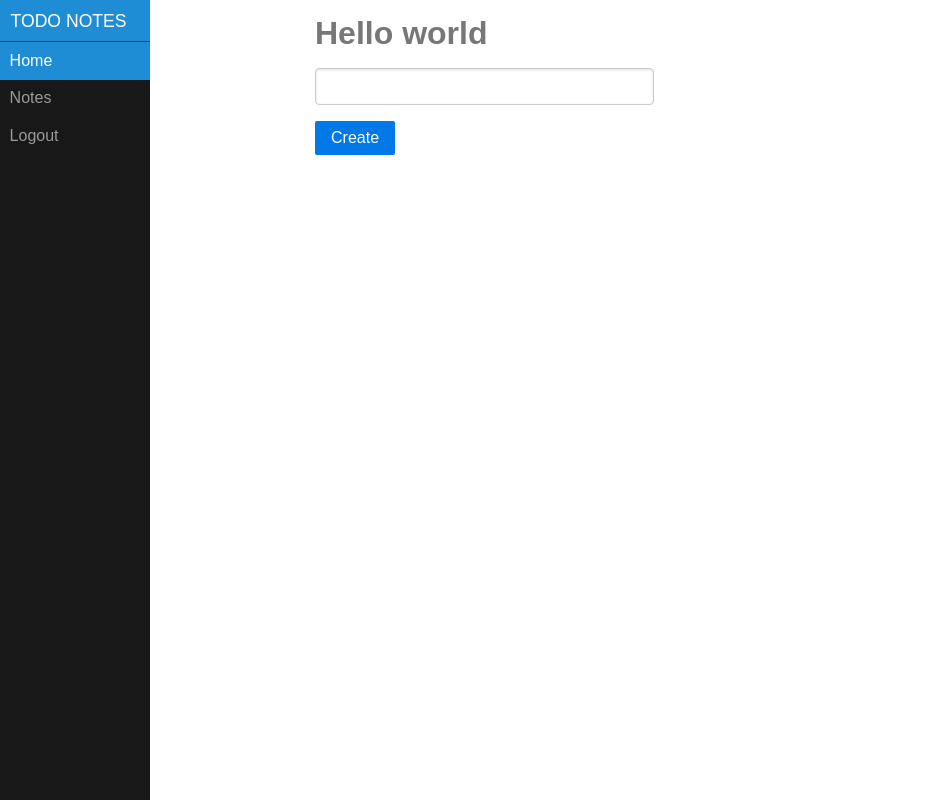
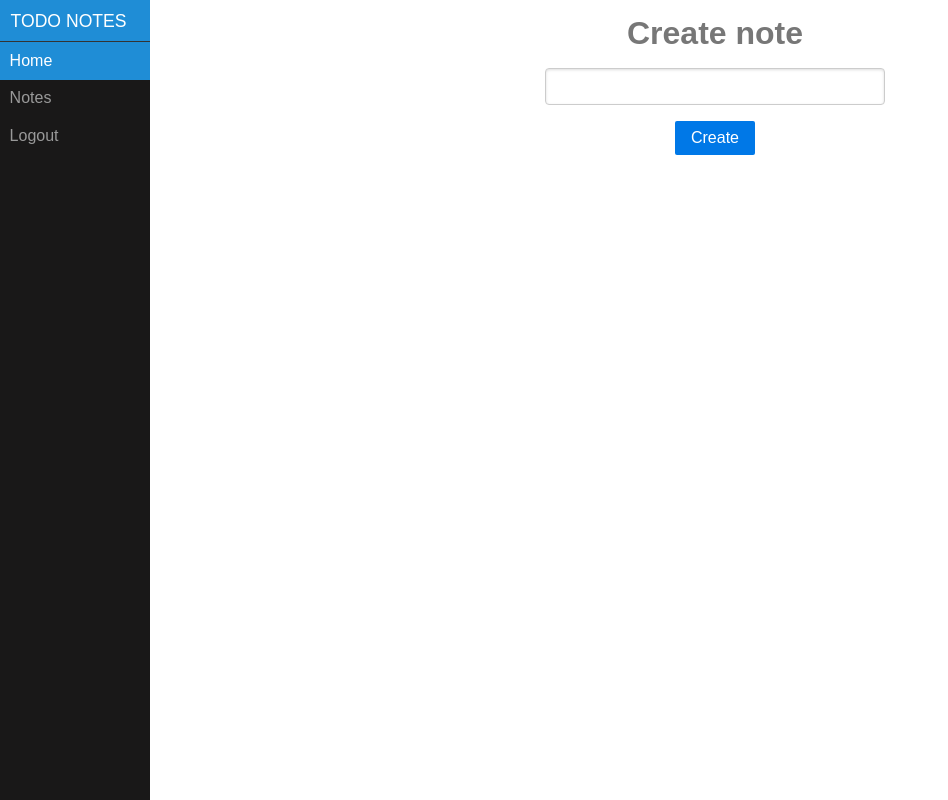
Before and after one commit to Mozzo1000/todo_notes, a Flask app: page / in a window 1280 px wide. Shown: the whole page, without its empty margins (0-948 px from the left). Run offline with Flask 2, Linux system fonts and the light colour scheme; the visitor is signed in with stand-in values (Sample User, id 1); some libraries are stand-ins or nearby versions.

Commit message:
Change text align for forms

```diff
--- a/app/static/style.css
+++ b/app/static/style.css
@@ -53,6 +53,10 @@ body {
     max-width: 800px;
     margin-bottom: 50px;
     line-height: 1.6em;
+}
+
+form {
+    text-align: center;
 }
 
 #menu {
--- a/app/templates/index.html
+++ b/app/templates/index.html
@@ -1,15 +1,18 @@
 {% extends 'base.html' %}
 
 {% block content %}
-    <h1>Hello world</h1>
     {% if current_user.is_authenticated %}
         <form class="pure-form" action="" method="post" novalidate>
+            <h1>Create note</h1>
             {{ form.hidden_tag() }}
             <p>
                 {{ form.note_name(size=32) }}
             </p>
             <p>{{ form.submit(class_="pure-button pure-button-primary") }}</p>
         </form>
+    {% else %}
+        <h1>Welcome! </h1>
+        <p>Please login to continue.</p>
     {% endif %}
     {% with messages = get_flashed_messages() %}
         {% if messages %}
--- a/app/templates/login.html
+++ b/app/templates/login.html
@@ -1,8 +1,8 @@
 {% extends 'base.html' %}
 
 {% block content %}
-    <h1>Sign in</h1>
     <form class="pure-form" action="" method="post" novalidate>
+        <h1>Sign in</h1>
         {{ form.hidden_tag() }}
         <p>
             {{ form.email.label }} <br>
--- a/app/templates/register.html
+++ b/app/templates/register.html
@@ -1,8 +1,8 @@
 {% extends 'base.html' %}
 
 {% block content %}
-    <h1>Register</h1>
     <form class="pure-form" action="" method="post" novalidate>
+        <h1>Register</h1>
         {{ form.hidden_tag() }}
         <p>
             {{ form.name.label }} <br>
```
